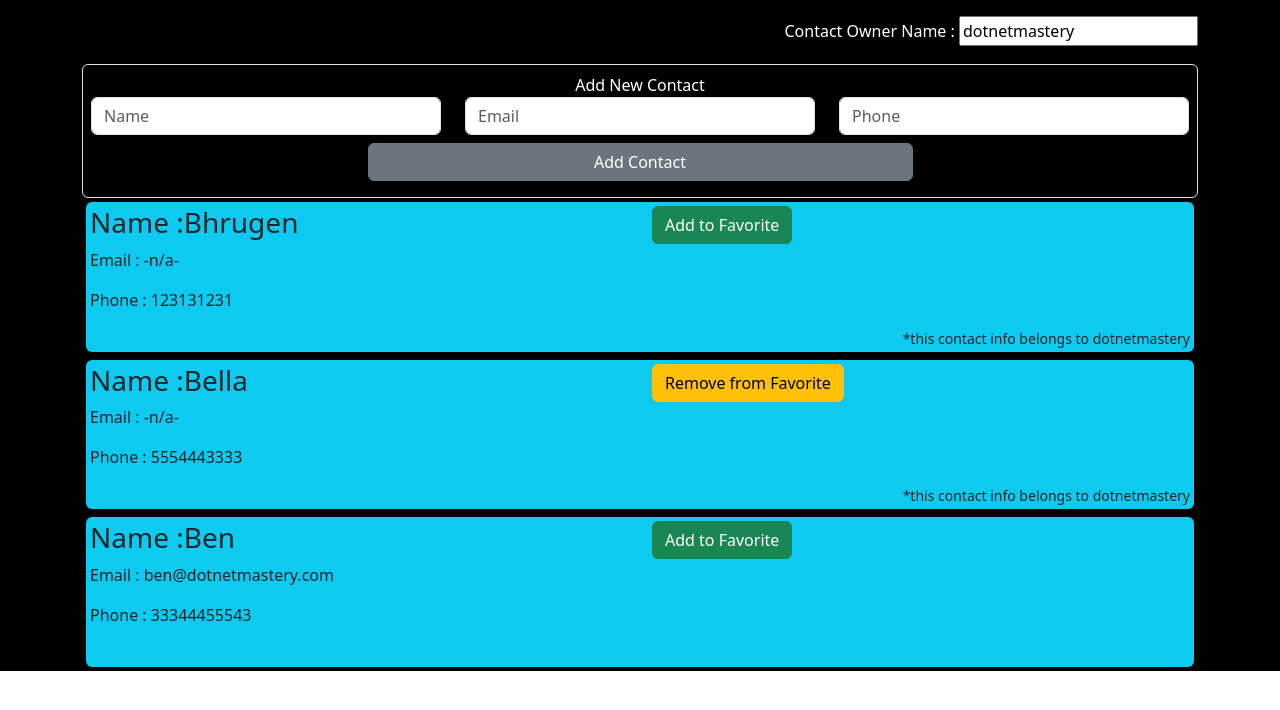
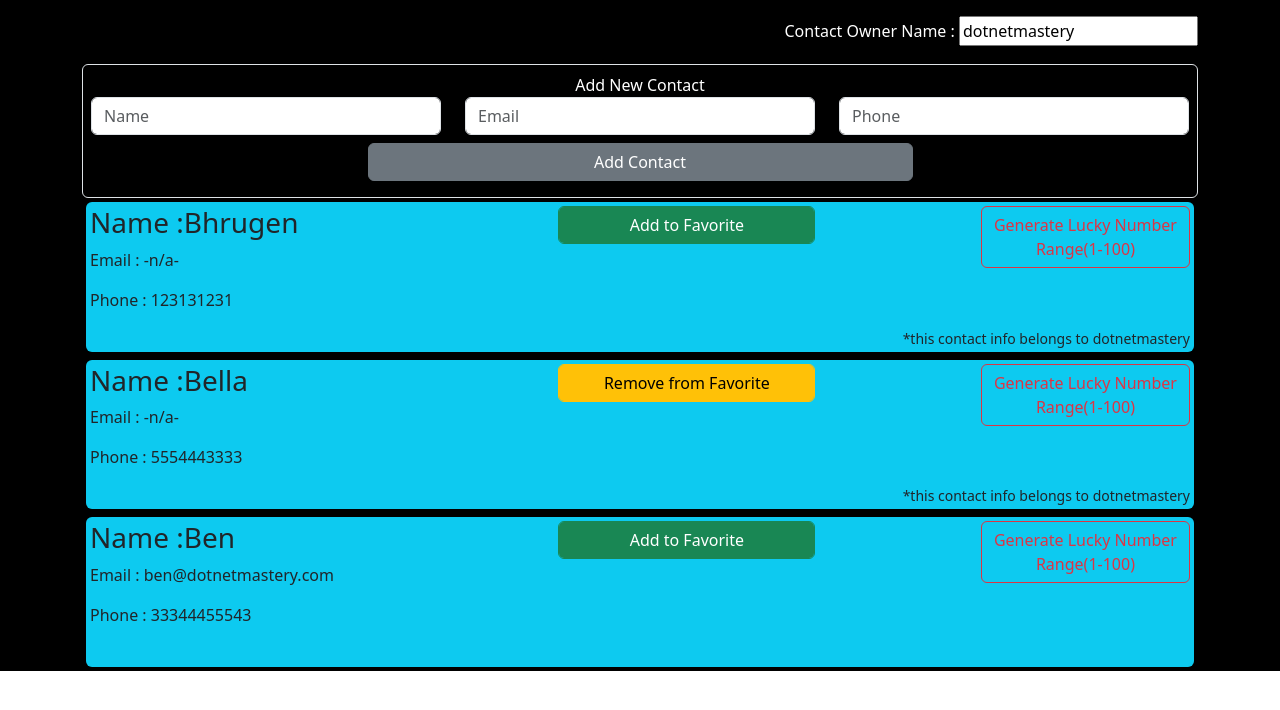
Before and after one commit to tee2490/02_VueComponents, a Vue app: page / in a window 1280 px wide. Shown: the top 710 px of the page. Built offline with nearby package versions, Linux system fonts and the light colour scheme.

Commit message:
10 lucky number generator

```diff
--- a/src/components/Contact.vue
+++ b/src/components/Contact.vue
@@ -1,7 +1,7 @@
 <template>
   <div class="bg-info rounded p-1 pb-4 m-1">
     <div class="row">
-      <div class="col-6">
+      <div class="col-5">
         <h3>Name :{{ name }}</h3>
         <p>Email : {{ email }}</p>
         <p>Phone : {{ phone }}</p>
@@ -14,10 +14,17 @@
               name: props.name,
             })
           "
-          :class="[isFavorite ? 'btn btn-warning' : 'btn btn-success']"
+          :class="[
+            isFavorite
+              ? 'btn btn-warning form-control'
+              : 'btn btn-success form-control',
+          ]"
         >
           {{ isFavorite ? "Remove from" : "Add to" }} Favorite
         </button>
+      </div>
+      <div class="col-4">
+        <LuckyNumber :maxNumber="100"></LuckyNumber>
       </div>
     </div>
     <span class="float-end small" v-if="ownername != ''">
@@ -26,6 +33,7 @@
   </div>
 </template>
 <script setup>
+import LuckyNumber from "./LuckyNumber.vue";
 const props = defineProps({
   name: { type: String, required: true },
   phone: Number,
--- /dev/null
+++ b/src/components/LuckyNumber.vue
@@ -0,0 +1,27 @@
+<template>
+  <div class="float-end">
+    <button class="btn btn-outline-danger" @click="generateLuckyNumber()">
+      <span v-if="luckyNumber === 0"
+        >Generate Lucky Number <br />
+        Range(1-{{ maxNumber }})</span
+      >
+      <span v-else
+        >Lucky Number: {{ luckyNumber }} <br />
+        Click to generate new lucky number</span
+      >
+    </button>
+  </div>
+</template>
+<script setup>
+import { ref } from "vue";
+let luckyNumber = ref(0);
+
+const props = defineProps({
+  maxNumber: { type: Number, default: 100 },
+});
+
+function generateLuckyNumber() {
+  luckyNumber.value = Math.floor(Math.random() * props.maxNumber);
+  console.log(luckyNumber.value);
+}
+</script>
```
